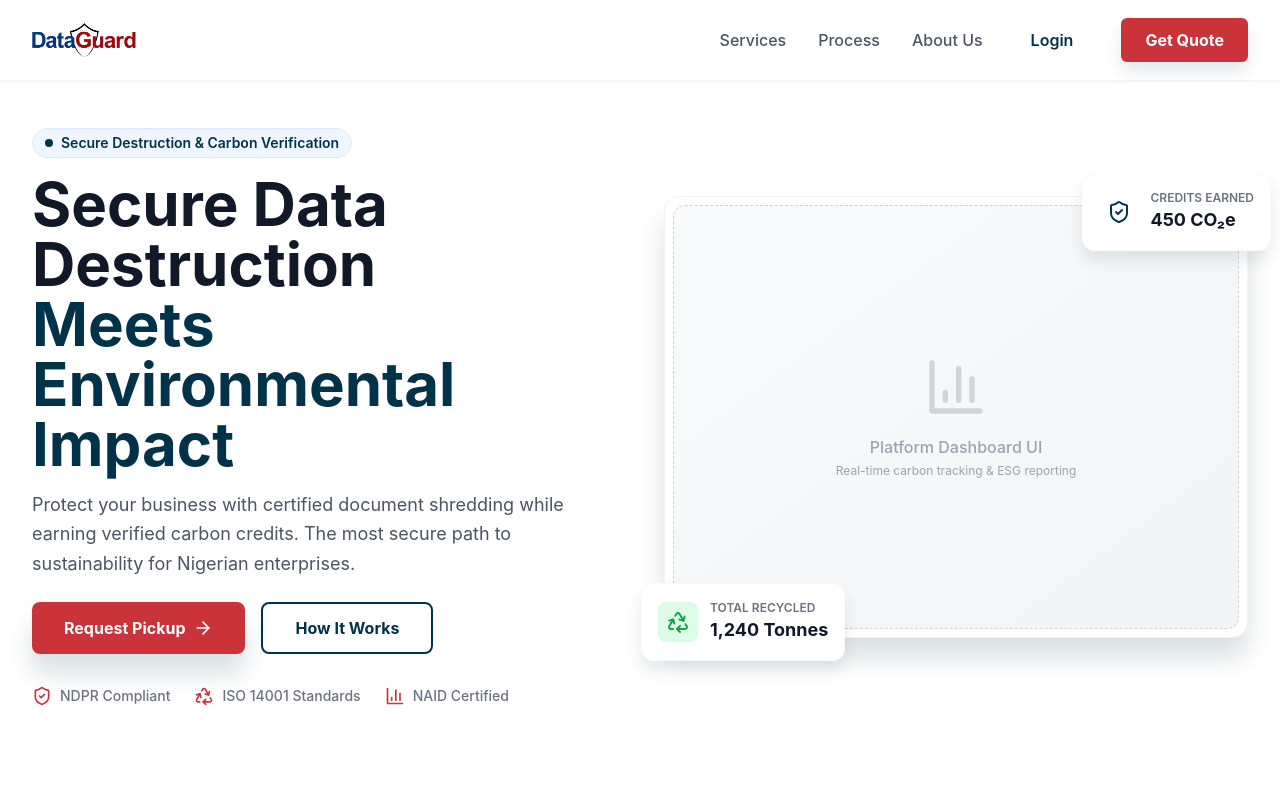
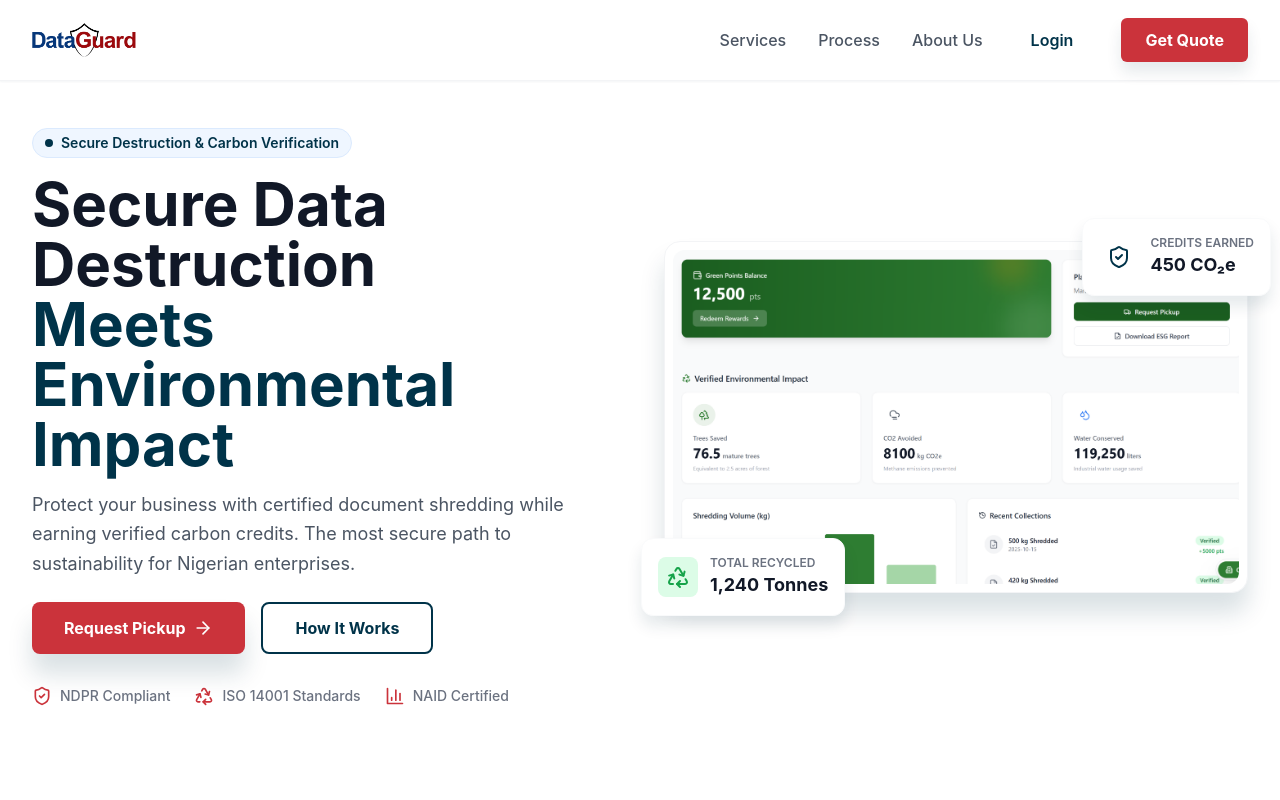
Before and after one commit to savebiz/ShredIT, a Next.js app: page / in a window 1280 px wide. Shown: the top 800 px of the page. Built offline with nearby package versions, Linux system fonts and the light colour scheme; no server answers.

Commit message:
feat: Replace Hero Placeholder with Dashboard Mockup Image

```diff
--- a/components/landing/Hero.tsx
+++ b/components/landing/Hero.tsx
@@ -57,14 +57,12 @@ export default function Hero() {
 
                     <div className="relative mt-8 lg:mt-0">
                         <div className="relative bg-white rounded-2xl shadow-xl border border-gray-100 p-2 z-10 animate-fade-in-up">
-                            {/* Placeholder for Dashboard Image / UI Mockup */}
-                            <div className="aspect-[4/3] bg-gradient-to-br from-gray-50 to-gray-100 rounded-xl flex items-center justify-center border border-dashed border-gray-300">
-                                <div className="text-center">
-                                    <BarChart3 className="h-16 w-16 text-gray-300 mx-auto mb-4" />
-                                    <p className="text-gray-400 font-medium">Platform Dashboard UI</p>
-                                    <p className="text-xs text-gray-400 mt-1">Real-time carbon tracking & ESG reporting</p>
-                                </div>
-                            </div>
+                            {/* Dashboard Image */}
+                            <img
+                                src="/assets/dashboard.png"
+                                alt="DataGuard Dashboard Interface"
+                                className="w-full h-auto rounded-xl"
+                            />
 
                             {/* Floating Cards */}
                             <div className="absolute -bottom-6 -left-6 bg-white p-4 rounded-xl shadow-lg border border-gray-50 flex items-center gap-3 animate-float">
```
Also changed, not shown: dashboard.png (deleted), public/assets/dashboard.png (added).
